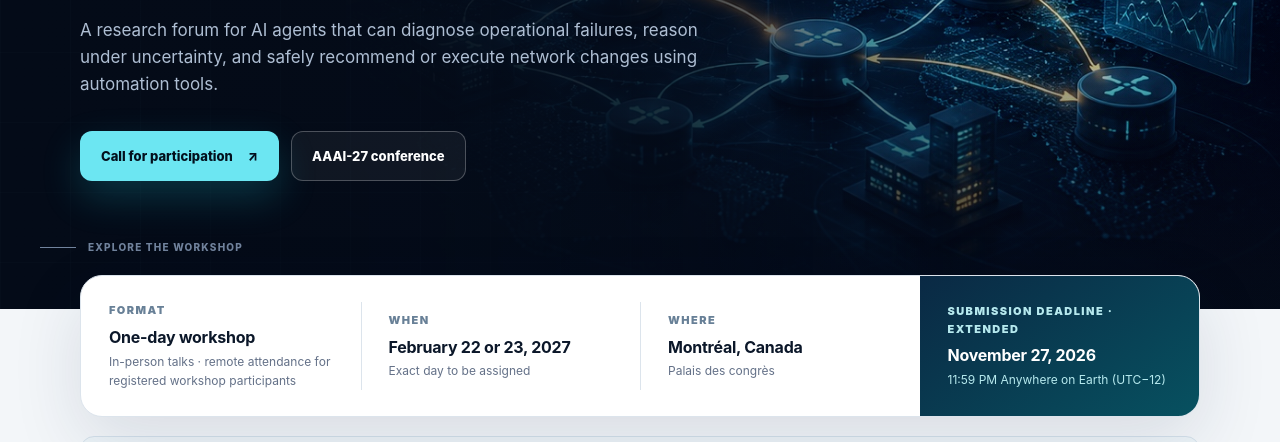
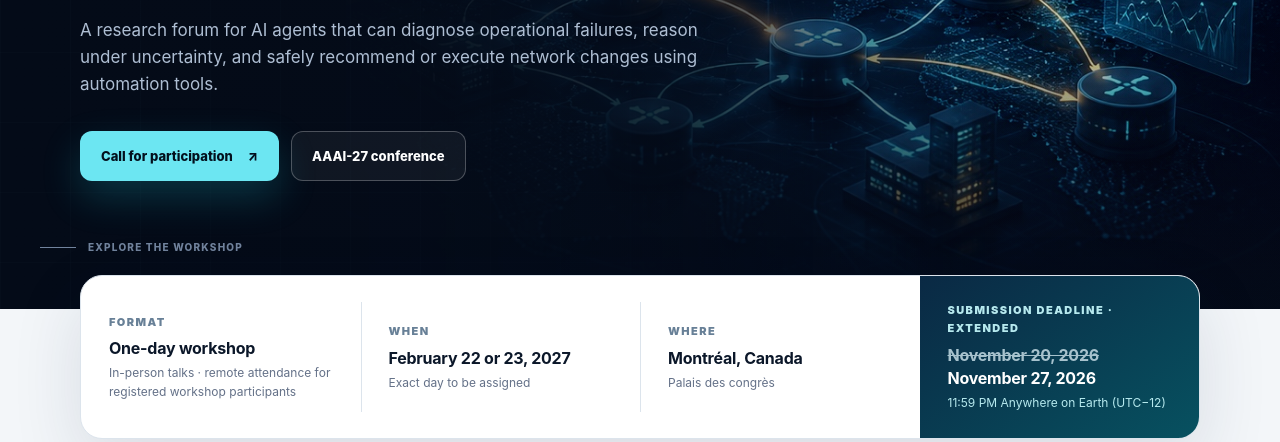
Before and after one commit to a2netops/a2netops.github.io, a plain HTML site: page index.html in a window 1280 px wide. Shown: the part 508-950 px from the top of the page. Drawn offline with Linux system fonts and the light colour scheme.

Commit message:
Show previous submission deadline as crossed out

```diff
--- a/index.html
+++ b/index.html
@@ -16,7 +16,7 @@
   <link rel="canonical" href="https://a2netops.github.io/">
   <link rel="icon" href="assets/favicon.svg" type="image/svg+xml">
   <link rel="preload" as="image" href="assets/hero-autonomous-netops.jpg">
-  <link rel="stylesheet" href="styles.css?v=20260928-unified">
+  <link rel="stylesheet" href="styles.css?v=20261118-deadline">
   <script src="site.js" defer></script>
 </head>
 <body>
@@ -73,7 +73,7 @@
         <div class="fact"><span>Format</span><strong>One-day workshop</strong><small>In-person talks · remote attendance for registered workshop participants</small></div>
         <div class="fact"><span>When</span><strong>February 22 or 23, 2027</strong><small>Exact day to be assigned</small></div>
         <div class="fact"><span>Where</span><strong>Montréal, Canada</strong><small>Palais des congrès</small></div>
-        <div class="fact accent"><span>Submission deadline · extended</span><strong>November 27, 2026</strong><small>11:59 PM Anywhere on Earth (UTC−12)</small></div>
+        <div class="fact accent"><span>Submission deadline · extended</span><strong class="deadline-values"><del><time datetime="2026-11-20">November 20, 2026</time></del><time datetime="2026-11-27">November 27, 2026</time></strong><small>11:59 PM Anywhere on Earth (UTC−12)</small></div>
       </div>
     </section>
 
@@ -226,7 +226,7 @@
             <h3 id="dates-title">Mark your calendar.</h3>
             <ol class="date-list">
               <li><time datetime="2026-10-16">Oct 16, 2026</time><span>OpenReview submissions open</span><small>12:00 AM AoE (UTC−12)</small></li>
-              <li><time datetime="2026-11-27">Nov 27, 2026</time><span>Workshop submissions due · extended</span><small>11:59 PM AoE (UTC−12)</small></li>
+              <li><div class="deadline-values"><del><time datetime="2026-11-20">Nov 20, 2026</time></del><time datetime="2026-11-27">Nov 27, 2026</time></div><span>Workshop submissions due · extended</span><small>11:59 PM AoE (UTC−12)</small></li>
               <li><time datetime="2026-12-10">Dec 10, 2026</time><span>Author notifications</span></li>
               <li><time datetime="2026-12-15">Dec 15, 2026</time><span>AAAI-27 early registration ends</span></li>
               <li><span class="date-window">Feb 22 or 23, 2027</span><span>One-day workshop</span><small>Exact day and room TBA</small></li>
--- a/styles.css
+++ b/styles.css
@@ -439,6 +439,8 @@ summary:focus-visible {
 .fact.accent { color: var(--white); background: linear-gradient(145deg, #0a2944, #075160); }
 .fact.accent::before { display: none; }
 .fact.accent span, .fact.accent small { color: #b6e9ee; }
+.deadline-values { display: flex; flex-wrap: wrap; align-items: baseline; gap: 3px 10px; }
+.fact .deadline-values del { color: #a7c2cd; text-decoration-thickness: 1px; }
 
 .update-bar { padding: 19px 0 0; }
 .update-shell {
@@ -787,6 +789,8 @@ summary:focus-visible {
 .date-list li::before { content: ""; position: absolute; z-index: 1; left: 0; top: 5px; width: 11px; height: 11px; border: 3px solid #0a1b31; border-radius: 50%; background: var(--cyan); box-shadow: 0 0 0 1px rgba(108, 230, 242, 0.4); }
 .date-list time,
 .date-list .date-window { color: var(--cyan); font-size: 11px; font-weight: 900; letter-spacing: 0.03em; }
+.date-list .deadline-values del,
+.date-list .deadline-values del time { color: #91a6b8; text-decoration-thickness: 1px; }
 .date-list span { margin-top: 3px; font-size: 13px; font-weight: 750; }
 .date-list small { margin-top: 2px; color: #a5b7c9; font-size: 11px; }
 
```
